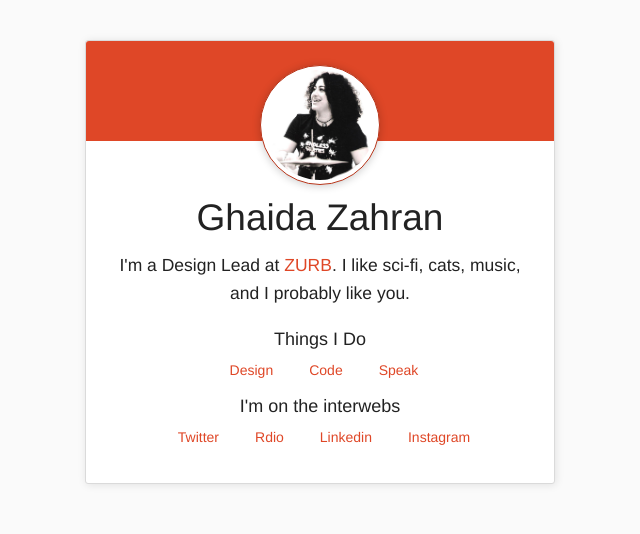
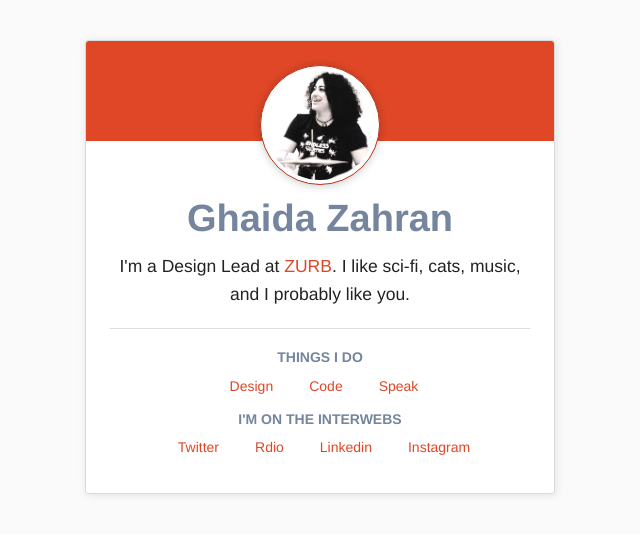
Before and after one commit to zoombear/ghaidazahran-home, a website: page index.html in a window 1280 px wide. Shown: the whole page, without its empty margins (320-960 px from the left). Drawn offline with Linux system fonts and the light colour scheme.

Commit message:
Fleshes out some type styles

```diff
--- a/index.html
+++ b/index.html
@@ -18,8 +18,9 @@
             <img class="avatar" src="img/ghaida.jpg" alt="Ghaida Zahran">
           </section>
           <section class="about-me-info">
-            <h2>Ghaida Zahran</h2>
+            <h1>Ghaida Zahran</h1>
             <p class="lead">I'm a Design Lead at <a href="http://zurb.com">ZURB</a>. I like sci-fi, cats, music, and I probably like you.</p>
+            <hr>
             <h5>Things I Do</h5>
             <ul>
               <li><a href="http://zurb.com/studios">Design</a></li>
--- a/scss/_settings.scss
+++ b/scss/_settings.scss
@@ -119,20 +119,20 @@ $primary-color: #DF4727;
 
 // We use these to control header font styles
 // $header-font-family: $body-font-family;
-// $header-font-weight: normal;
+$header-font-weight: 700;
 // $header-font-style: normal;
-// $header-font-color: #222;
+$header-font-color: #222;
 // $header-line-height: 1.4;
 // $header-top-margin: .2rem;
 // $header-bottom-margin: .5rem;
 // $header-text-rendering: optimizeLegibility;
 
 // We use these to control header font sizes
-// $h1-font-size: rem-calc(44);
+$h1-font-size: rem-calc(38);
 // $h2-font-size: rem-calc(37);
 // $h3-font-size: rem-calc(27);
 // $h4-font-size: rem-calc(23);
-// $h5-font-size: rem-calc(18);
+$h5-font-size: rem-calc(14);
 // $h6-font-size: 1rem;
 
 // These control how subheaders are styled.
--- a/scss/app.scss
+++ b/scss/app.scss
@@ -39,6 +39,10 @@
 //   "foundation/components/offcanvas",
 //   "foundation/components/visibility";
 
+h1, h5 {
+  color: #75859E;
+}
+h5 { text-transform: uppercase; }
 // Custom Styles
 @import
   "components/img",
```
Also changed, not shown: stylesheets/app.css.
